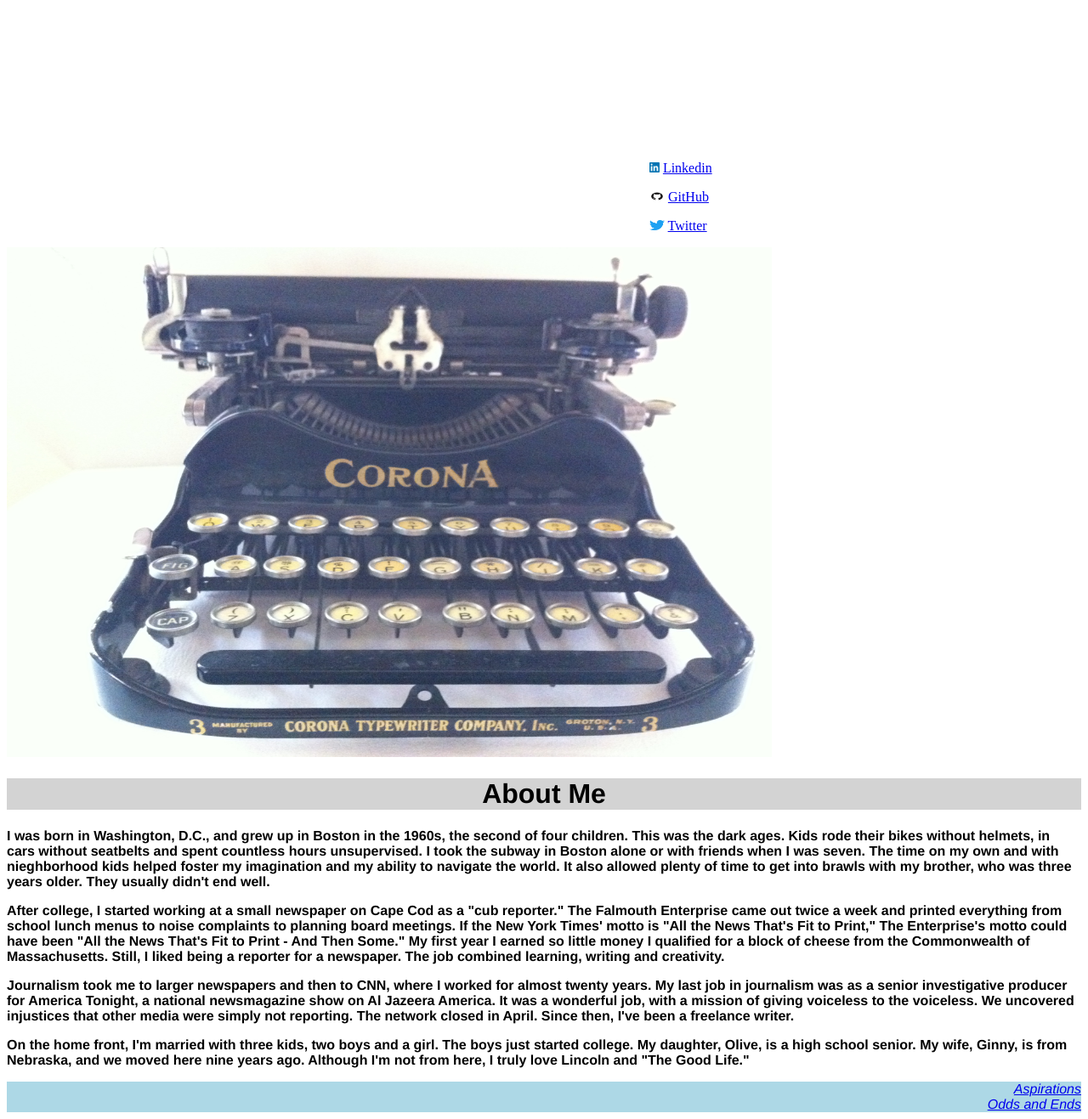
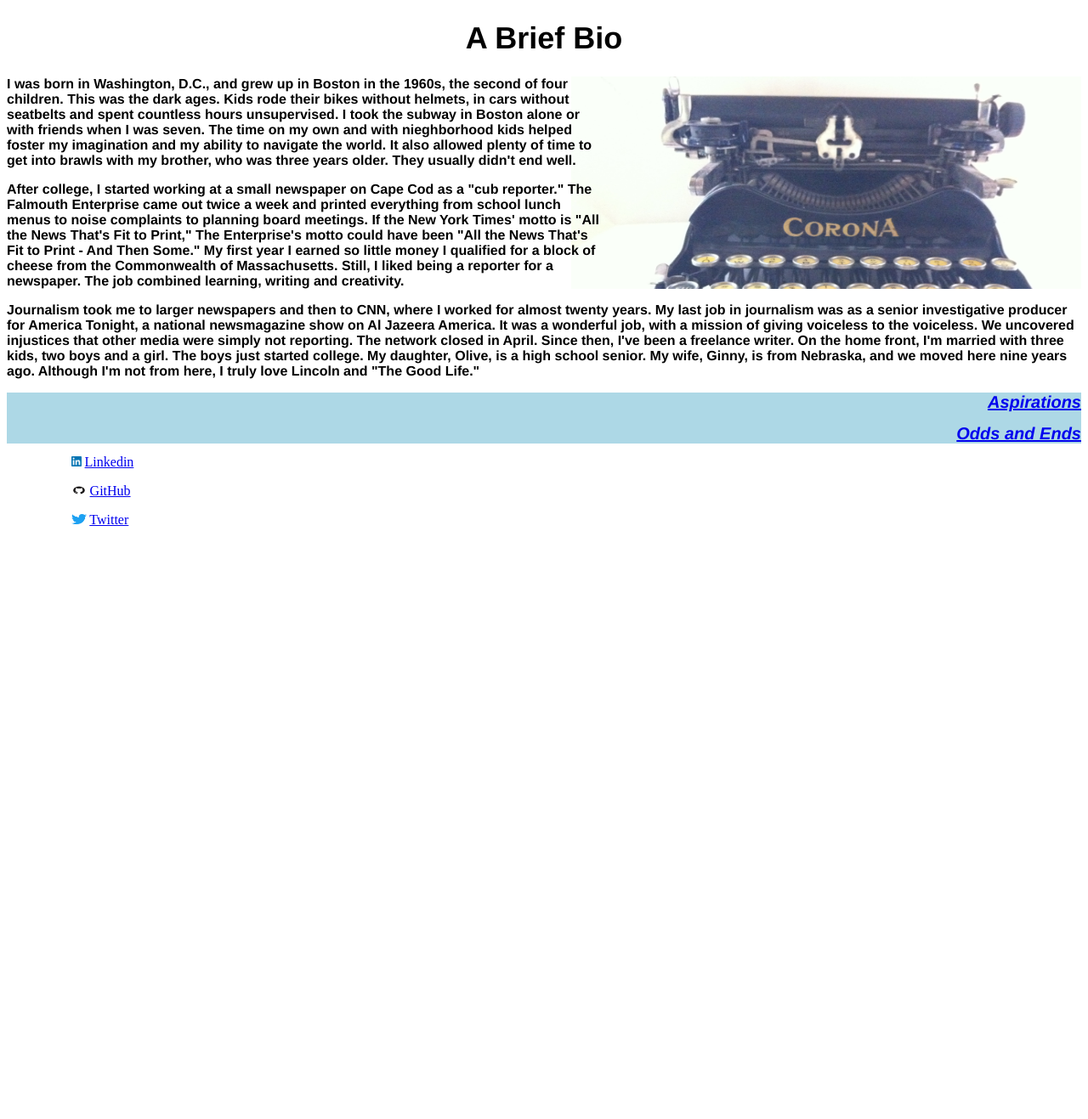
Before and after one commit to davidmartin77/personal_site, a PHP site: page /personal_site.html in a window 1280 px wide. Shown: the whole page at 85% size. After the commit the page ends 619 px from the top, so only its background shows below. Run offline with PHP 8.4, Linux system fonts and the light colour scheme.

Commit message:
More elements added to rudimentary CSS layout

```diff
--- a/personal_site.html
+++ b/personal_site.html
@@ -4,6 +4,45 @@
 	<title> David Martin's Personal Site </title>
 
 <link rel="stylesheet" type="text/css" href="style.css">
+
+
+
+<body>
+
+<div class = "AboutMe">
+
+<h1> A Brief Bio </h1>
+
+</div>
+
+<div class = "AboutMe__Text">
+
+	<div class = "AboutMe__Text--top">
+	<p>I was born in Washington, D.C., and grew up in Boston in the 1960s, the second of four children. This was the dark ages. Kids rode their bikes without helmets, in cars without seatbelts and spent countless hours unsupervised. I took the subway in Boston alone or with friends when I was seven. The time on my own and with nieghborhood kids helped foster my imagination and my ability to navigate the world. It also allowed plenty of time to get into brawls with my brother, who was three years older. They usually didn't end well. </p>
+
+	<p>After college, I started working at a small newspaper on Cape Cod as a "cub reporter." The Falmouth Enterprise came out twice a week and printed everything from school lunch menus to noise complaints to planning board meetings. If the New York Times' motto is "All the News That's Fit to Print," The Enterprise's motto could have been "All the News That's Fit to Print - And Then Some." My first year I earned so little money I qualified for a block of cheese from the Commonwealth of Massachusetts. Still, I liked being a reporter for a newspaper. The job combined learning, writing and creativity.</p>
+
+	</div>
+
+	<div class = "AboutMe__Text--bottom">
+	<p>Journalism took me to larger newspapers and then to CNN, where I worked for almost twenty years. My last job in journalism was as a senior investigative producer for America Tonight, a national newsmagazine show on Al Jazeera America. It was a wonderful job, with a mission of giving voiceless to the voiceless. We uncovered injustices that other media were simply not reporting. The network closed in April. Since then, I've been a freelance writer. On the home front, I'm married with three kids, two boys and a girl. The boys just started college. My daughter, Olive, is a high school senior. My wife, Ginny, is from Nebraska, and we moved here nine years ago. Although I'm not from here, I truly love Lincoln and "The Good Life." </p>
+
+	</div>
+
+</div>
+
+<div class = "navigation">
+	<div class = "navigation__aspirations">
+	<a href = "aspirations.html"> <h1> Aspirations </h1>
+	</a>
+	</div>
+
+	<div class = "navigation__oddsandends">
+	<a href = "odds and ends.html"> <h1> Odds and Ends </h1>
+	</a>
+	</div>
+
+</div>
 
 <div class = "socialmedia">
 
@@ -27,43 +66,6 @@
 
 </div>
 
-<img src="typewriter.jpg" style="width:900px;height:600px;">
-
-<body>
-
-<div class = "AboutMe">
-
-<h1> About Me </h1>
-
-</div>
-
-<div class = "AboutMe__Text">
-
-<p>I was born in Washington, D.C., and grew up in Boston in the 1960s, the second of four children. This was the dark ages. Kids rode their bikes without helmets, in cars without seatbelts and spent countless hours unsupervised. I took the subway in Boston alone or with friends when I was seven. The time on my own and with nieghborhood kids helped foster my imagination and my ability to navigate the world. It also allowed plenty of time to get into brawls with my brother, who was three years older. They usually didn't end well. </p>
-
-<p>After college, I started working at a small newspaper on Cape Cod as a "cub reporter." The Falmouth Enterprise came out twice a week and printed everything from school lunch menus to noise complaints to planning board meetings. If the New York Times' motto is "All the News That's Fit to Print," The Enterprise's motto could have been "All the News That's Fit to Print - And Then Some." My first year I earned so little money I qualified for a block of cheese from the Commonwealth of Massachusetts. Still, I liked being a reporter for a newspaper. The job combined learning, writing and creativity.</p>
-
-<p>Journalism took me to larger newspapers and then to CNN, where I worked for almost twenty years. My last job in journalism was as a senior investigative producer for America Tonight, a national newsmagazine show on Al Jazeera America. It was a wonderful job, with a mission of giving voiceless to the voiceless. We uncovered injustices that other media were simply not reporting. The network closed in April. Since then, I've been a freelance writer.</p>
-
-<p>On the home front, I'm married with three kids, two boys and a girl. The boys just started college. My daughter, Olive, is a high school senior. My wife, Ginny, is from Nebraska, and we moved here nine years ago. Although I'm not from here, I truly love Lincoln and "The Good Life." </p>
-
-</div>
-
-
-<div class = "navigation">
-	<div class = "navigation__aspirations">
-	<a href = "aspirations.html"> Aspirations
-	</a>
-	</div>
-
-	<div class = "navigation__oddsandends">
-	<a href = "odds and ends.html"> Odds and Ends
-	</a>
-	</div>
-
-</div>
-
-
 </body>
 </head>
 </html>
--- a/style.css
+++ b/style.css
@@ -1,11 +1,21 @@
 .AboutMe {
-	background-color: lightgray;
 	color: black;
+	font-size: 18px;
 	font-family: helvetica;
 	text-align: center;
 }
 
-.AboutMe__Text {
+.AboutMe__Text--top {
+	font-family: helvetica;
+	font-weight: bold;
+	padding-right: 15cm;
+	background-image: url(typewriter.jpg);
+	background-size: 600px 400px;
+	background-repeat: no-repeat;
+	background-position: top right;
+}
+
+.AboutMe__Text--bottom {
 	font-family: helvetica;
 	font-weight: bold;
 }
@@ -27,6 +37,7 @@
 	background-color: lightblue;
 	font-family: helvetica;
 	font-style: italic;
+	font-size: 10px;
 }
 .navigation__oddsandends {
 	text-align: right;
@@ -36,6 +47,5 @@
 	text-align: right;
 }
 .socialmedia {
-	padding-left: 20cm;
-	margin-top: 5cm;
+	padding-left: 2cm;
 }
```
